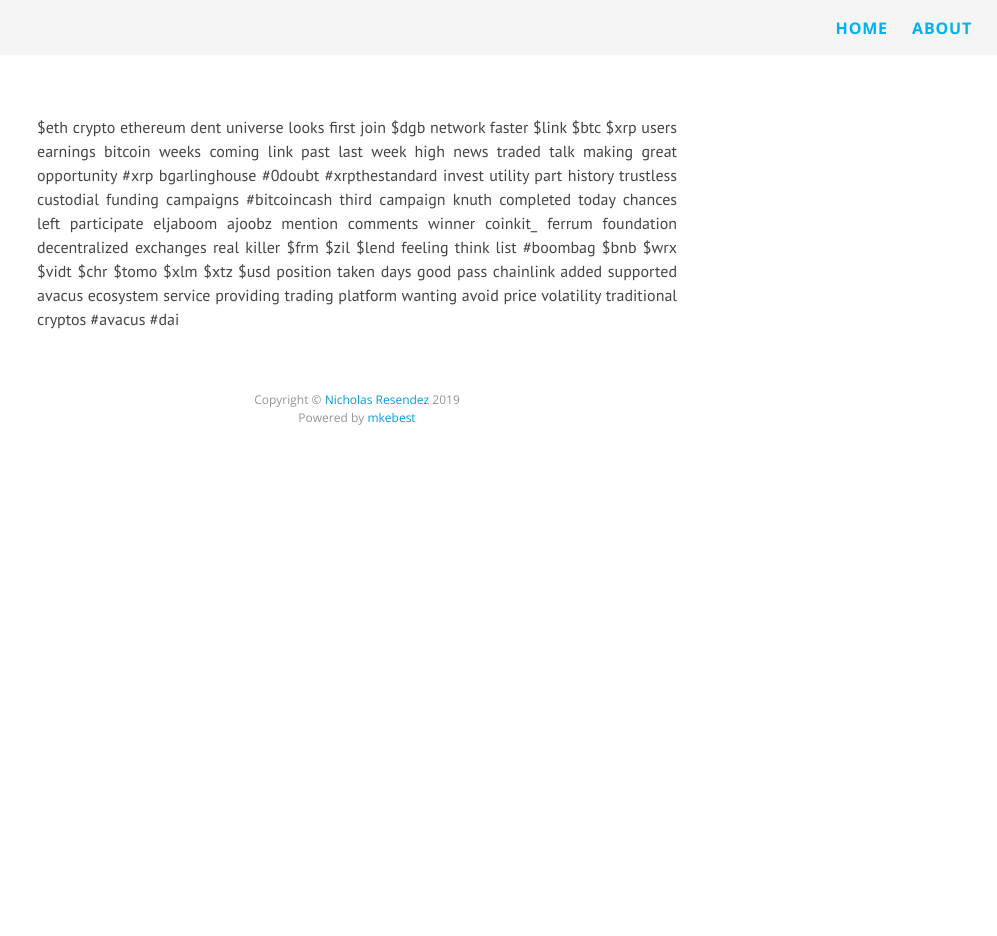
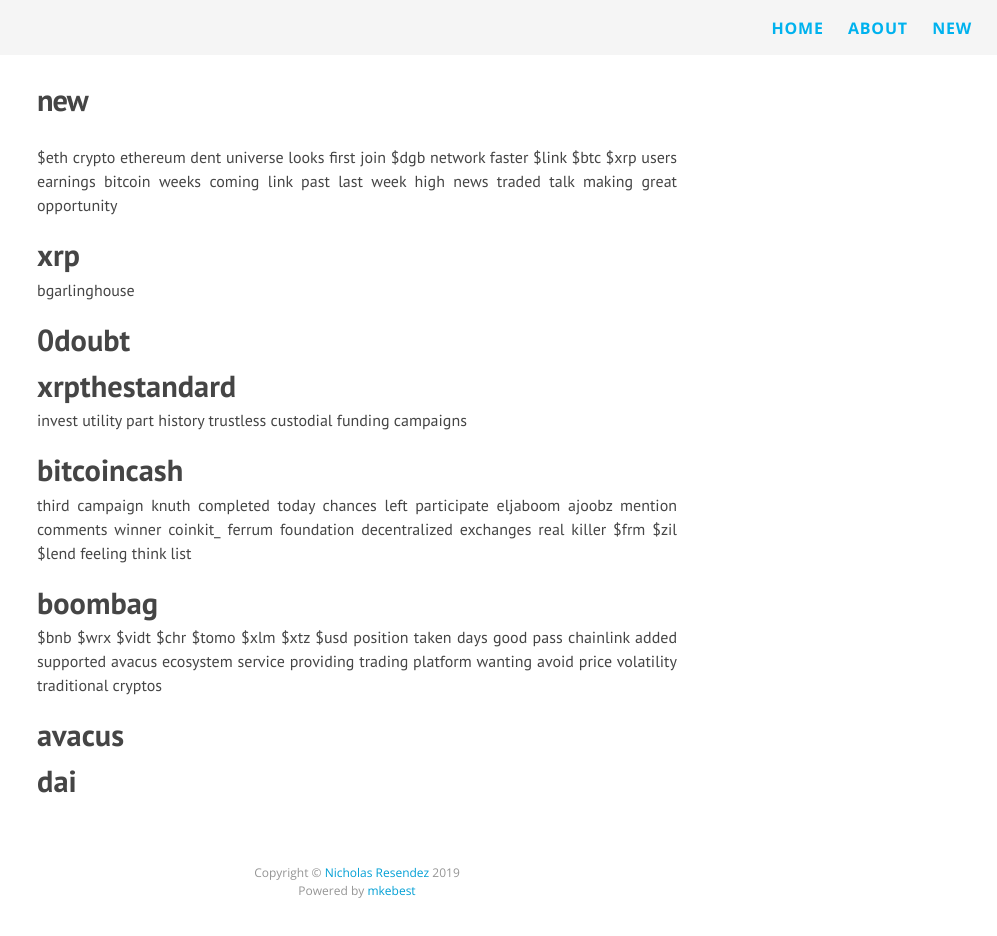
Before and after one commit to nirholas/mke.best, a Jekyll site: the page built from new.md, in a window 1280 px wide. Shown: the whole page, without its empty margins (283-1280 px from the left). Built offline with Jekyll 4.4.1, drawn with Linux system fonts in a browser that asks for light colours; nearby versions of some CDN libraries; our own code applies the rules of GitHub Pages for plain Markdown files; Markdown is read by kramdown in place of the engine named in the settings; before the commit the page ends 900 px from its top, so only the background shows below that.

Commit message:
Update new.md

```diff
--- a/new.md
+++ b/new.md
@@ -1,3 +1,9 @@
+---
+layout: page
+title: new
+permalink: /new/
+---
+
 $eth
 crypto
 ethereum
```
